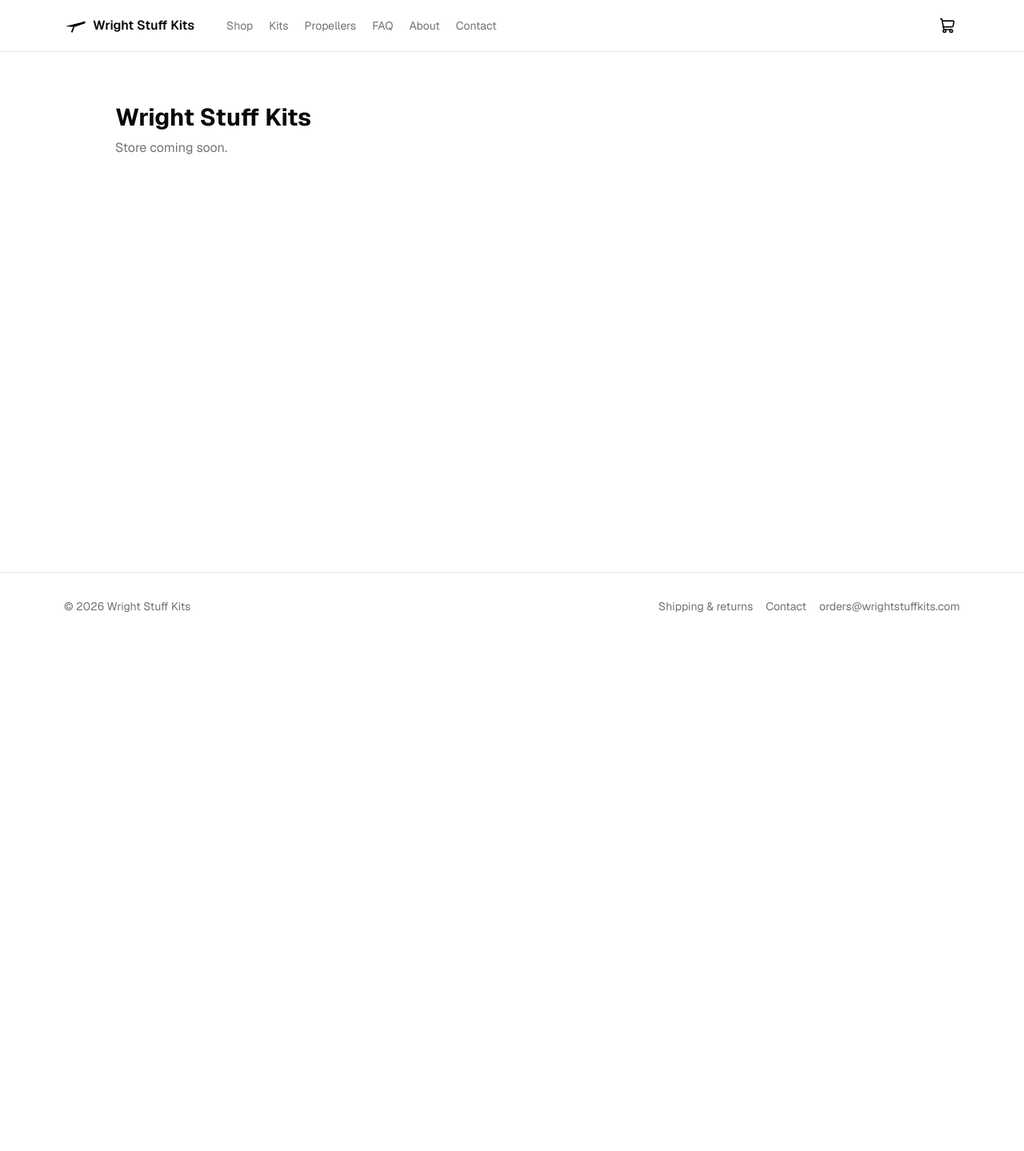
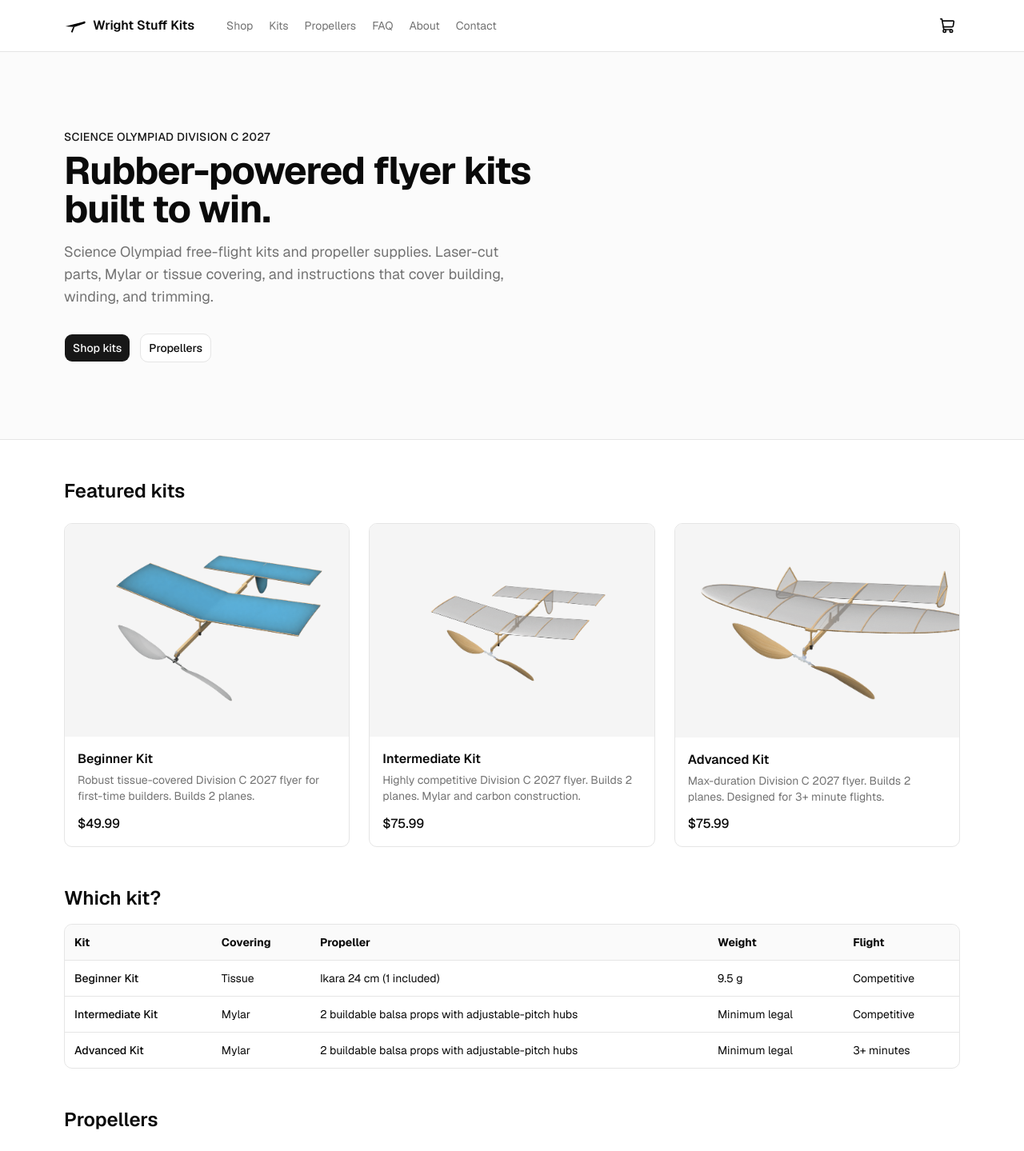
Before and after one commit to sergkor/wrightstuffkits, a Next.js app: page / in a window 1280 px wide. Shown: the top 1439 px of the page at 80% size. Before the commit the page ends 800 px from the top, so only its background shows below. Built offline with nearby package versions, Linux system fonts and the light colour scheme; no server answers.

Commit message:
Add home page with featured kits and comparison
Co-Authored-By: Claude Fable 5.1 <noreply@anthropic.com>

```diff
--- a/src/app/page.tsx
+++ b/src/app/page.tsx
@@ -1,8 +1,67 @@
+import Link from 'next/link';
+import { ProductGrid } from '@/components/catalog/ProductGrid';
+import { Button } from '@/components/ui/button';
+import { site } from '@/content/site';
+import { products } from '@/lib/catalog';
+
 export default function HomePage() {
+  const featured = products.filter((p) => p.featured);
+  const propellers = products.filter((p) => p.category === 'propellers');
+  const compare = featured.map((p) => ({
+    name: p.name,
+    slug: p.slug,
+    covering: p.specs.Covering ?? '—',
+    propeller: p.specs.Propeller ?? '—',
+    weight: p.specs['Approx. weight'] ?? 'Minimum legal',
+    flight: p.specs['Target flight time'] ?? 'Competitive',
+  }));
+
   return (
-    <main className="mx-auto max-w-5xl px-4 py-16">
-      <h1 className="text-3xl font-bold">Wright Stuff Kits</h1>
-      <p className="mt-2 text-muted-foreground">Store coming soon.</p>
+    <main>
+      <section className="border-b bg-muted/40">
+        <div className="mx-auto max-w-6xl px-4 py-16 md:py-24">
+          <p className="text-sm font-medium uppercase tracking-wide text-primary">Science Olympiad Division C 2027</p>
+          <h1 className="mt-2 max-w-2xl text-4xl font-bold tracking-tight md:text-5xl">Rubber-powered flyer kits built to win.</h1>
+          <p className="mt-4 max-w-xl text-lg text-muted-foreground">
+            {site.tagline}. Laser-cut parts, Mylar or tissue covering, and instructions that cover building, winding, and trimming.
+          </p>
+          <div className="mt-8 flex gap-3">
+            <Button asChild size="lg"><Link href="/products/?cat=kits">Shop kits</Link></Button>
+            <Button asChild size="lg" variant="outline"><Link href="/products/?cat=propellers">Propellers</Link></Button>
+          </div>
+        </div>
+      </section>
+
+      <section className="mx-auto max-w-6xl px-4 py-12">
+        <h2 className="mb-6 text-2xl font-semibold">Featured kits</h2>
+        <ProductGrid products={featured} />
+      </section>
+
+      <section className="mx-auto max-w-6xl px-4 pb-12">
+        <h2 className="mb-4 text-2xl font-semibold">Which kit?</h2>
+        <div className="overflow-x-auto rounded-lg border">
+          <table className="w-full text-sm">
+            <thead className="bg-muted/50 text-left">
+              <tr>
+                <th className="p-3">Kit</th><th className="p-3">Covering</th><th className="p-3">Propeller</th><th className="p-3">Weight</th><th className="p-3">Flight</th>
+              </tr>
+            </thead>
+            <tbody>
+              {compare.map((r) => (
+                <tr key={r.slug} className="border-t">
+                  <td className="p-3 font-medium"><Link href={`/products/${r.slug}/`} className="underline-offset-2 hover:underline">{r.name}</Link></td>
+                  <td className="p-3">{r.covering}</td><td className="p-3">{r.propeller}</td><td className="p-3">{r.weight}</td><td className="p-3">{r.flight}</td>
+                </tr>
+              ))}
+            </tbody>
+          </table>
+        </div>
+      </section>
+
+      <section className="mx-auto max-w-6xl px-4 pb-16">
+        <h2 className="mb-6 text-2xl font-semibold">Propellers</h2>
+        <ProductGrid products={propellers} />
+      </section>
     </main>
   );
 }
```
